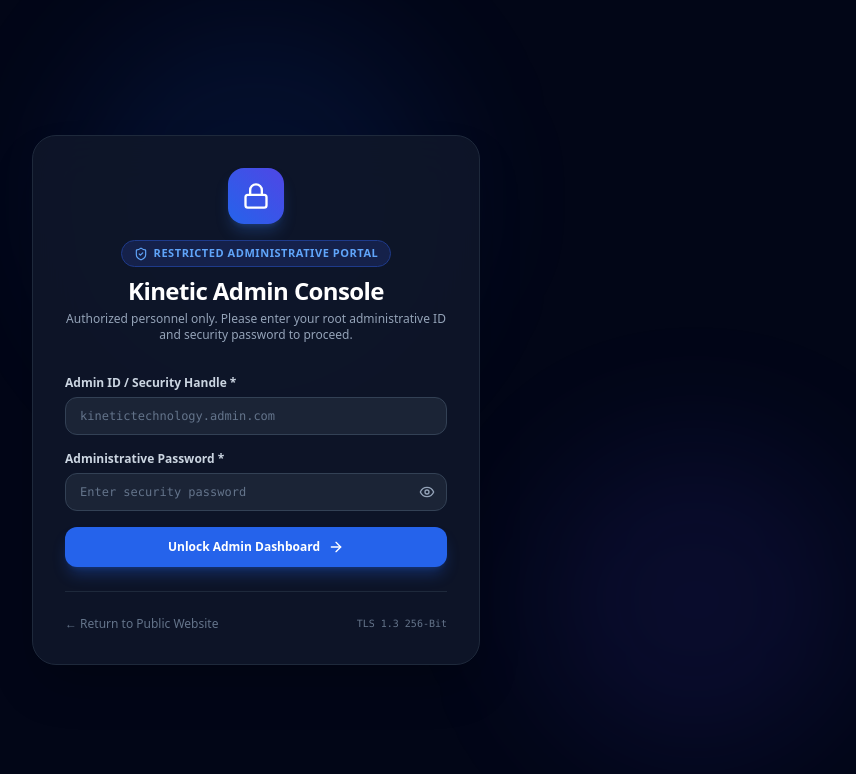
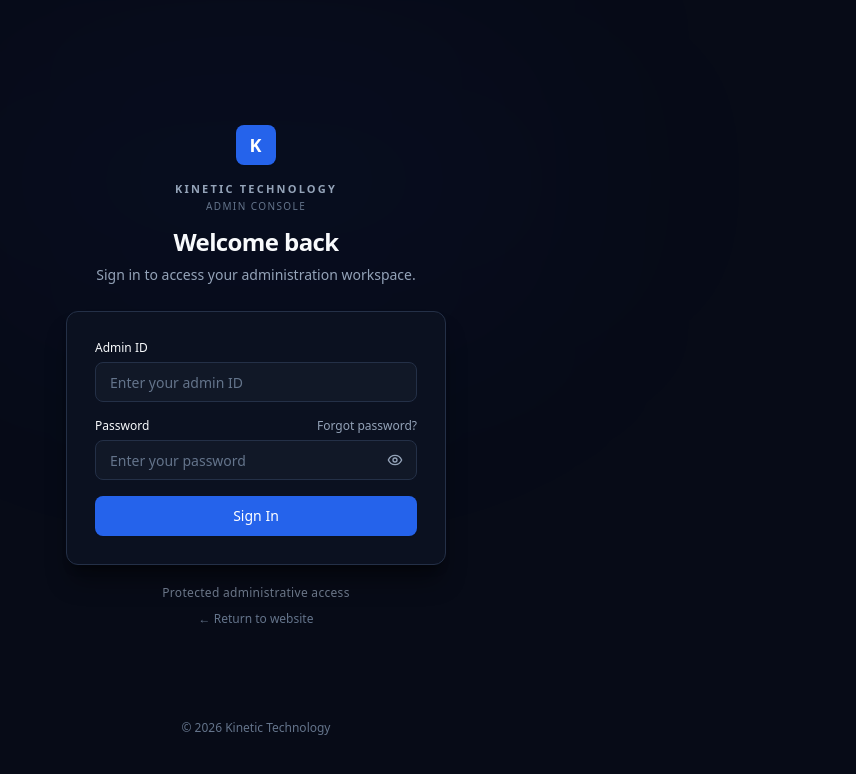
Before and after one commit to Hiteshpariyar/Kinetic-Technology, a React (Vite) app in the folder client/: page /admin in a window 1280 px wide. Shown: the top 774 px of the page, without its empty margins (384-1240 px from the left). Built offline with nearby package versions, Linux system fonts and the light colour scheme; no server answers.

Commit message:
refactor(admin): redesign admin login page with clean minimal corporate aesthetic

```diff
--- a/client/src/pages/admin/AdminLayout.tsx
+++ b/client/src/pages/admin/AdminLayout.tsx
@@ -32,6 +32,7 @@ import {
   ArrowRight,
   Receipt,
   Package,
+  Loader2,
 } from "lucide-react";
 
 export const AdminLayout: React.FC = () => {
@@ -50,6 +51,7 @@ export const AdminLayout: React.FC = () => {
   const [authError, setAuthError] = useState("");
   const [isLoggingIn, setIsLoggingIn] = useState(false);
   const [showPassword, setShowPassword] = useState(false);
+  const [forgotNotice, setForgotNotice] = useState(false);
 
   const handleAdminLogin = async (e: React.FormEvent) => {
     e.preventDefault();
@@ -115,69 +117,127 @@ export const AdminLayout: React.FC = () => {
   // If not authenticated, render restricted Admin Login Screen
   if (!isAuthenticated) {
     return (
-      <div className="min-h-screen bg-slate-950 text-white flex flex-col items-center justify-center p-4 relative overflow-hidden">
-        {/* Ambient background glows */}
-        <div className="absolute top-1/4 left-1/2 -translate-x-1/2 -translate-y-1/2 w-96 h-96 bg-blue-600/10 rounded-full blur-3xl pointer-events-none" />
-        <div className="absolute bottom-10 right-10 w-80 h-80 bg-indigo-600/10 rounded-full blur-3xl pointer-events-none" />
+      <div className="min-h-screen bg-[#070B17] text-[#F8FAFC] flex flex-col justify-between items-center px-4 py-8 sm:py-12 relative overflow-hidden font-sans antialiased">
+        {/* Subtle background radial illumination */}
+        <div
+          className="pointer-events-none absolute inset-0 overflow-hidden"
+          aria-hidden="true"
+        >
+          <div className="absolute top-0 left-1/2 -translate-x-1/2 w-[640px] h-[360px] bg-[#2563EB]/[0.035] blur-[120px] rounded-full" />
+        </div>
 
-        <div className="w-full max-w-md bg-slate-900/90 backdrop-blur-xl border border-slate-800 rounded-3xl p-8 shadow-2xl relative z-10">
-          <div className="text-center mb-8">
-            <div className="w-14 h-14 rounded-2xl bg-gradient-to-tr from-blue-600 to-indigo-600 flex items-center justify-center mx-auto mb-4 shadow-lg shadow-blue-500/25">
-              <Lock className="w-7 h-7 text-white" />
+        {/* Top spacer for vertical centering balance */}
+        <div className="w-full" />
+
+        {/* Login Area Container */}
+        <main className="w-full max-w-[380px] z-10 my-auto transition-opacity duration-300 motion-reduce:transition-none">
+          {/* Brand & Logo Header */}
+          <div className="flex flex-col items-center text-center mb-6">
+            {/* Logo */}
+            <div className="mb-4">
+              {config.logoUrl ? (
+                <img
+                  src={config.logoUrl}
+                  alt={config.name || "Kinetic Technology"}
+                  className="w-10 h-10 object-contain rounded-lg"
+                  onError={(e) => {
+                    (e.target as HTMLImageElement).style.display = "none";
+                  }}
+                />
+              ) : (
+                <div className="w-10 h-10 rounded-lg bg-[#2563EB] flex items-center justify-center text-white font-bold text-lg tracking-wider select-none shadow-sm">
+                  K
                 </div>
-            <div className="inline-flex items-center gap-1.5 px-3 py-1 rounded-full bg-blue-950/80 border border-blue-900 text-blue-400 text-[11px] font-bold uppercase tracking-wider mb-2">
-              <ShieldCheck className="w-3.5 h-3.5" />
-              <span>Restricted Administrative Portal</span>
+              )}
             </div>
-            <h1 className="text-2xl font-black tracking-tight text-white">
-              Kinetic Admin Console
-            </h1>
-            <p className="text-xs text-slate-400 mt-1">
-              Authorized personnel only. Please enter your root administrative ID and security password to proceed.
+
+            {/* Brand Eyebrow */}
+            <div className="space-y-0.5">
+              <p className="text-[11px] font-semibold tracking-[0.2em] text-[#94A3B8] uppercase">
+                Kinetic Technology
+              </p>
+              <p className="text-[10px] font-medium tracking-[0.14em] text-slate-500 uppercase">
+                Admin Console
               </p>
             </div>
 
+            {/* Main Heading & Description */}
+            <h1 className="text-2xl font-semibold text-[#F8FAFC] tracking-tight mt-3">
+              Welcome back
+            </h1>
+            <p className="text-sm text-[#94A3B8] mt-1.5 leading-relaxed">
+              Sign in to access your administration workspace.
+            </p>
+          </div>
+
+          {/* Login Card */}
+          <div className="w-full bg-[#0B1120] border border-[#243047] rounded-xl p-6 sm:p-7 shadow-xl shadow-black/40">
             {authError && (
-            <div className="mb-6 p-3.5 rounded-xl bg-rose-950/50 border border-rose-800/80 text-rose-300 text-xs flex items-center gap-2.5">
-              <AlertTriangle className="w-4 h-4 flex-shrink-0 text-rose-400" />
-              <span>{authError}</span>
+              <div
+                role="alert"
+                className="mb-4 px-3.5 py-2.5 rounded-lg bg-red-950/40 border border-red-800/60 text-red-300 text-xs flex items-start gap-2.5"
+              >
+                <AlertTriangle className="w-4 h-4 flex-shrink-0 text-red-400 mt-0.5" />
+                <span className="leading-relaxed">{authError}</span>
               </div>
             )}
 
             <form onSubmit={handleAdminLogin} className="space-y-4">
+              {/* Admin ID Field */}
               <div>
-              <label className="block text-xs font-semibold text-slate-300 mb-1.5">
-                Admin ID / Security Handle *
+                <label
+                  htmlFor="adminId"
+                  className="block text-xs font-medium text-[#F8FAFC] mb-1.5"
+                >
+                  Admin ID
                 </label>
+                <input
+                  id="adminId"
+                  name="adminId"
+                  type="text"
+                  required
+                  autoComplete="username"
+                  value={adminId}
+                  onChange={(e) => setAdminId(e.target.value)}
+                  placeholder="Enter your admin ID"
+                  className="w-full h-10 px-3.5 rounded-lg border border-[#243047] bg-[#111827] text-[#F8FAFC] text-sm placeholder:text-slate-500 focus:outline-none focus:border-[#2563EB] focus:ring-1 focus:ring-[#2563EB] transition-colors duration-150"
+                />
+              </div>
+
+              {/* Password Field */}
+              <div>
+                <div className="flex items-center justify-between mb-1.5">
+                  <label
+                    htmlFor="adminPassword"
+                    className="block text-xs font-medium text-[#F8FAFC]"
+                  >
+                    Password
+                  </label>
+                  <button
+                    type="button"
+                    onClick={() => setForgotNotice(!forgotNotice)}
+                    className="text-xs text-[#94A3B8] hover:text-[#F8FAFC] transition-colors duration-150 focus:outline-none"
+                  >
+                    Forgot password?
+                  </button>
+                </div>
                 <div className="relative">
                   <input
-                  type="text"
-                  required
-                  value={adminId}
-                  onChange={(e) => setAdminId(e.target.value)}
-                  placeholder="kinetictechnology.admin.com"
-                  className="w-full px-3.5 py-2.5 rounded-xl border border-slate-700 bg-slate-800/80 text-white text-xs font-mono focus:outline-none focus:ring-2 focus:ring-blue-500 placeholder:text-slate-500"
-                />
-              </div>
-            </div>
-
-            <div>
-              <label className="block text-xs font-semibold text-slate-300 mb-1.5">
-                Administrative Password *
-              </label>
-              <div className="relative">
-                <input
+                    id="adminPassword"
+                    name="adminPassword"
                     type={showPassword ? "text" : "password"}
                     required
+                    autoComplete="current-password"
                     value={adminPassword}
                     onChange={(e) => setAdminPassword(e.target.value)}
-                  placeholder="Enter security password"
-                  className="w-full px-3.5 py-2.5 pr-10 rounded-xl border border-slate-700 bg-slate-800/80 text-white text-xs font-mono focus:outline-none focus:ring-2 focus:ring-blue-500 placeholder:text-slate-500"
+                    placeholder="Enter your password"
+                    className="w-full h-10 pl-3.5 pr-10 rounded-lg border border-[#243047] bg-[#111827] text-[#F8FAFC] text-sm placeholder:text-slate-500 focus:outline-none focus:border-[#2563EB] focus:ring-1 focus:ring-[#2563EB] transition-colors duration-150"
                   />
                   <button
                     type="button"
+                    aria-label={showPassword ? "Hide password" : "Show password"}
                     onClick={() => setShowPassword(!showPassword)}
-                  className="absolute right-3 top-1/2 -translate-y-1/2 text-slate-400 hover:text-slate-200"
+                    className="absolute right-3 top-1/2 -translate-y-1/2 text-slate-400 hover:text-slate-200 transition-colors duration-150 focus:outline-none p-0.5"
                   >
                     {showPassword ? (
                       <EyeOff className="w-4 h-4" />
@@ -188,29 +248,56 @@ export const AdminLayout: React.FC = () => {
                 </div>
               </div>
 
+              {/* Discreet Forgot Password Notice */}
+              {forgotNotice && (
+                <div className="p-3 rounded-lg bg-[#111827] border border-[#243047] text-xs text-[#94A3B8] leading-relaxed">
+                  Administrative credentials must be reset through root administration. Contact{" "}
+                  <a
+                    href={`mailto:${config.email || "support@kinetictech.com"}?subject=Admin%20Password%20Reset%20Request`}
+                    className="text-[#2563EB] hover:underline"
+                  >
+                    {config.email || "support@kinetictech.com"}
+                  </a>
+                  .
+                </div>
+              )}
+
+              {/* Sign In Button */}
               <button
                 type="submit"
                 disabled={isLoggingIn}
-              className="w-full py-3 rounded-xl bg-blue-600 hover:bg-blue-700 active:bg-blue-800 text-white text-xs font-bold shadow-lg shadow-blue-600/30 transition-all flex items-center justify-center gap-2 disabled:opacity-50 mt-2"
+                className="w-full h-10 mt-1 rounded-lg bg-[#2563EB] hover:bg-[#1D4ED8] active:bg-[#1E40AF] text-white text-sm font-medium transition-colors duration-150 focus:outline-none focus:ring-2 focus:ring-[#2563EB] focus:ring-offset-2 focus:ring-offset-[#070B17] disabled:opacity-60 disabled:cursor-not-allowed flex items-center justify-center gap-2 shadow-sm"
               >
                 {isLoggingIn ? (
-                <span>Authenticating Credentials...</span>
+                  <>
+                    <Loader2 className="w-4 h-4 animate-spin text-white" />
+                    <span>Signing in...</span>
+                  </>
                 ) : (
-                <>
-                  <span>Unlock Admin Dashboard</span>
-                  <ArrowRight className="w-4 h-4" />
-                </>
+                  <span>Sign In</span>
                 )}
               </button>
             </form>
+          </div>
 
-          <div className="mt-6 pt-6 border-t border-slate-800 flex items-center justify-between text-xs text-slate-500">
-            <Link to="/" className="hover:text-slate-300 transition-colors">
-              ← Return to Public Website
+          {/* Under-Card Context: Protected Administrative Access & Return Link */}
+          <div className="mt-5 flex flex-col items-center gap-2.5">
+            <p className="text-xs text-[#94A3B8]/70 text-center tracking-wide">
+              Protected administrative access
+            </p>
+            <Link
+              to="/"
+              className="text-xs text-slate-500 hover:text-[#94A3B8] transition-colors duration-150"
+            >
+              ← Return to website
             </Link>
-            <span className="font-mono text-[10px]">TLS 1.3 256-Bit</span>
           </div>
-        </div>
+        </main>
+
+        {/* Minimal Footer */}
+        <footer className="w-full text-center py-4 text-xs text-slate-500 z-10">
+          © 2026 Kinetic Technology
+        </footer>
       </div>
     );
   }
```
Lines whose indentation alone changed are shown as unchanged.
